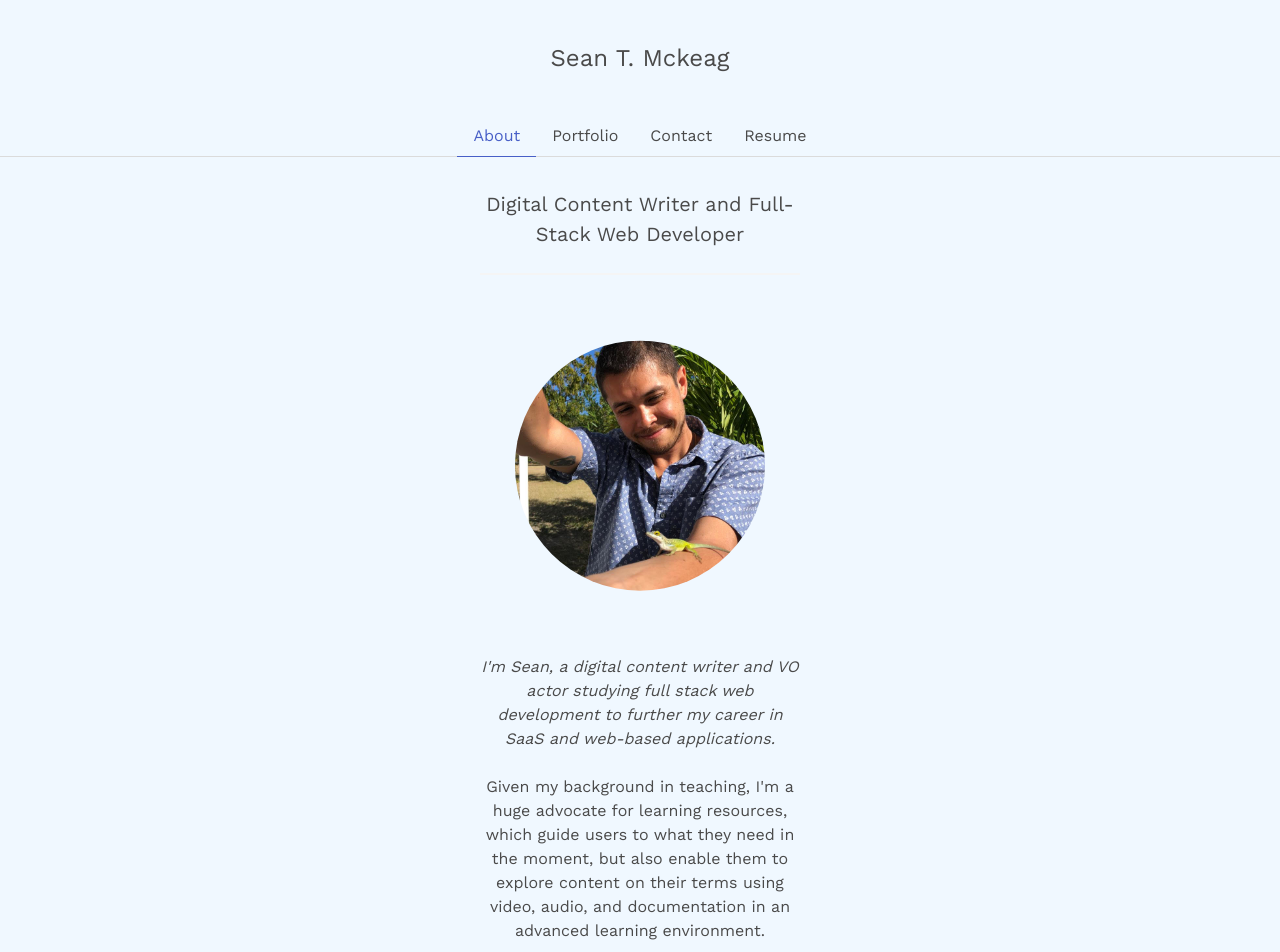
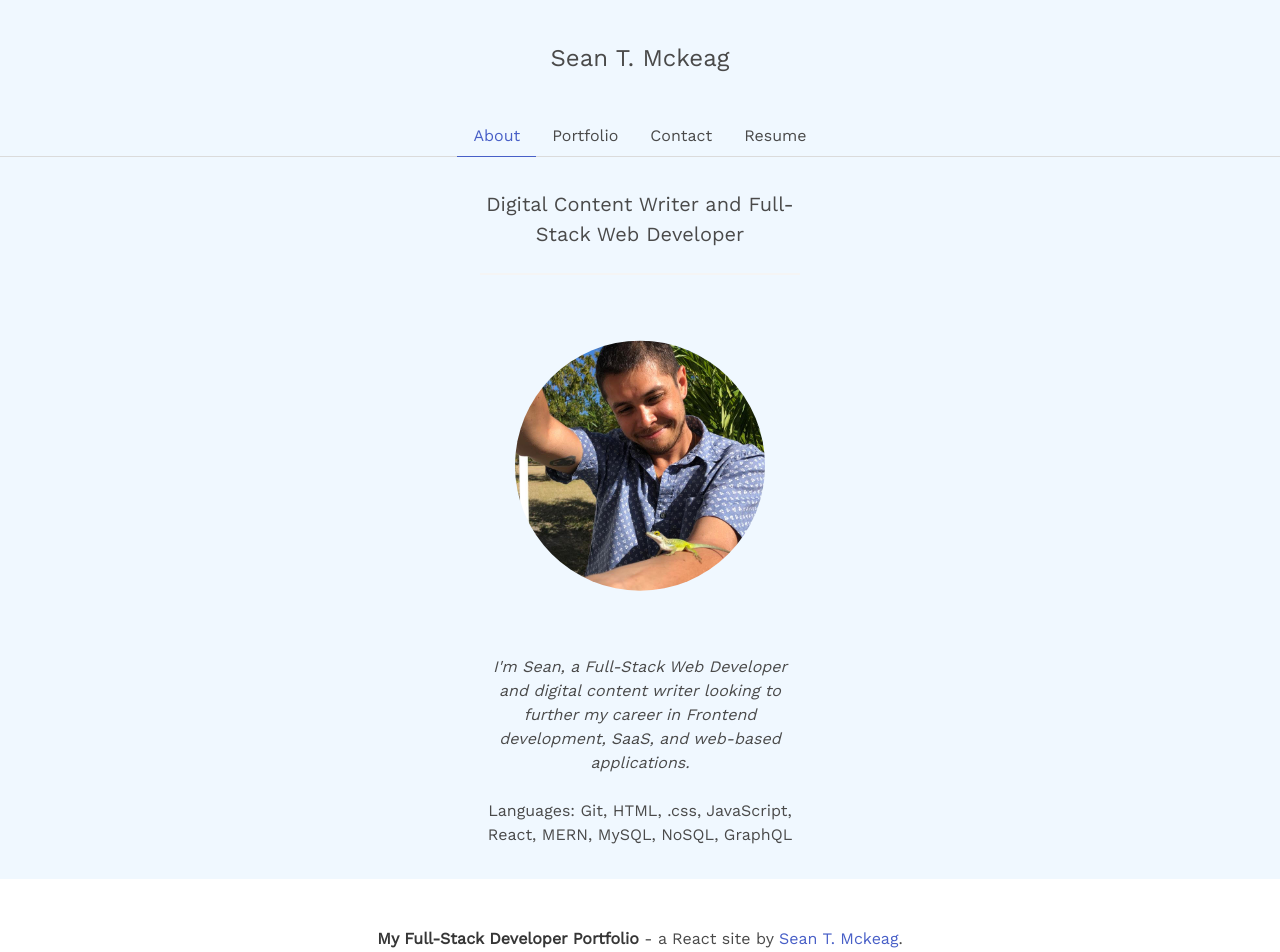
Before and after one commit to mckeags7/SeanMReactPortfolio, a React (Create React App) app: page / in a window 1280 px wide. Shown: the top 952 px of the page. Built offline with nearby package versions, Linux system fonts and the light colour scheme.

Commit message:
updated language and portfolio sizing

```diff
--- a/src/components/About.js
+++ b/src/components/About.js
@@ -9,12 +9,10 @@ function About() {
       <hr />
       <img className="my-pic" src={process.env.PUBLIC_URL + '/img/profile.jpg'} alt="Sean T. Mckeag"/>
       <p className="content is-italic mt-4">
-        I'm Sean, a digital content writer and VO actor studying full stack web development to further my career in SaaS and web-based applications.
+        I'm Sean, a Full-Stack Web Developer and digital content writer looking to further my career in Frontend development, SaaS, and web-based applications.
       </p>
       <p className="content">
-        Given my background in teaching, I'm a huge advocate for learning resources, which guide
-        users to what they need in the moment, but also enable them to explore
-        content on their terms using video, audio, and documentation in an advanced learning environment.
+        Languages: Git, HTML, .css, JavaScript, React, MERN, MySQL, NoSQL, GraphQL
       </p>
     </div>
   );
--- a/src/components/Portfolio.js
+++ b/src/components/Portfolio.js
@@ -89,7 +89,7 @@ const projects = [
 function Portfolio() {
   return (
     <div>
-      <p className="content is-medium">Portfolio</p>
+      <p className="content is-small">Portfolio</p>
       <hr />
 
       <Project projects={projects} />
```
